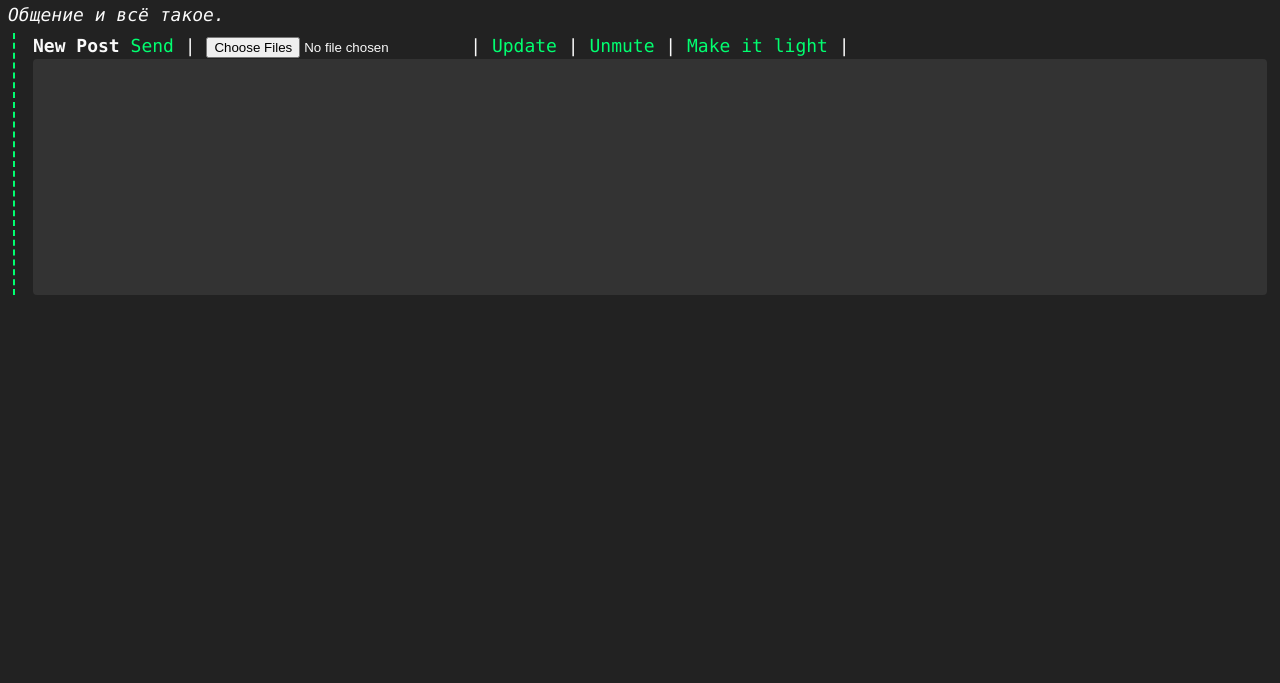
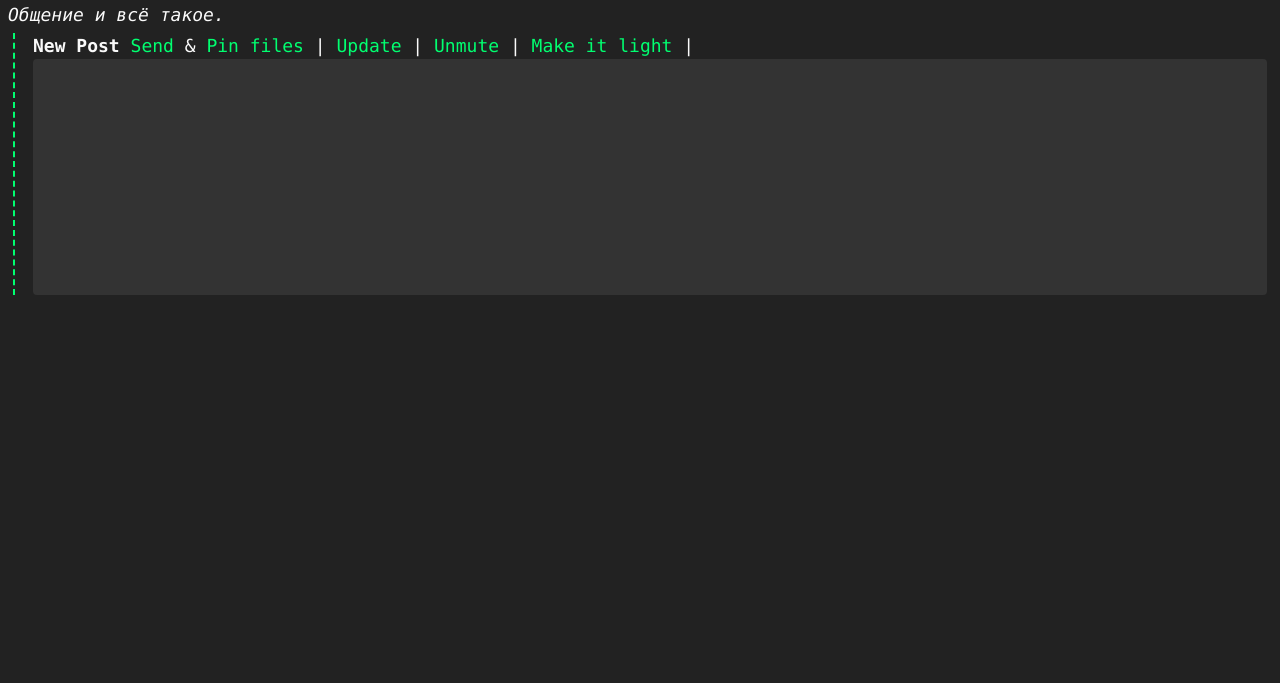
Before and after one commit to ostov-larion/hivechan, a plain HTML site: page index.html in a window 1280 px wide. Shown: the part 117-800 px from the top of the page. Drawn offline with Linux system fonts and the light colour scheme; no server answers.

Commit message:
Add files via upload

```diff
--- a/index.html
+++ b/index.html
@@ -41,9 +41,10 @@
 		</header>
 		<main></main>
 		<div class="post">
-			<b>New Post</b> <a onclick="send()">Send</a> | <input type="file" id="files" multiple accept="image/*,video/*,audio/*"></input> | <a onclick="update()">Update</a> | <a onclick="unmute()">Unmute</a>
+			<b>New Post</b> <a onclick="send()">Send</a> & <a onclick="document.getElementById('files').click()">Pin files</a> | <a onclick="update()">Update</a> | <a onclick="unmute()">Unmute</a>
 			 | <a id="theme-switch" onclick="changeTheme()">Make it light</a> | <span id="status"></span>
 			<textarea autofocus></textarea>
+			<input type="file" style="display: none;" id="files" multiple accept="image/*,video/*,audio/*"></input>
 		</div>
 	</body>
 	<script src="js/main.js"></script>
```
